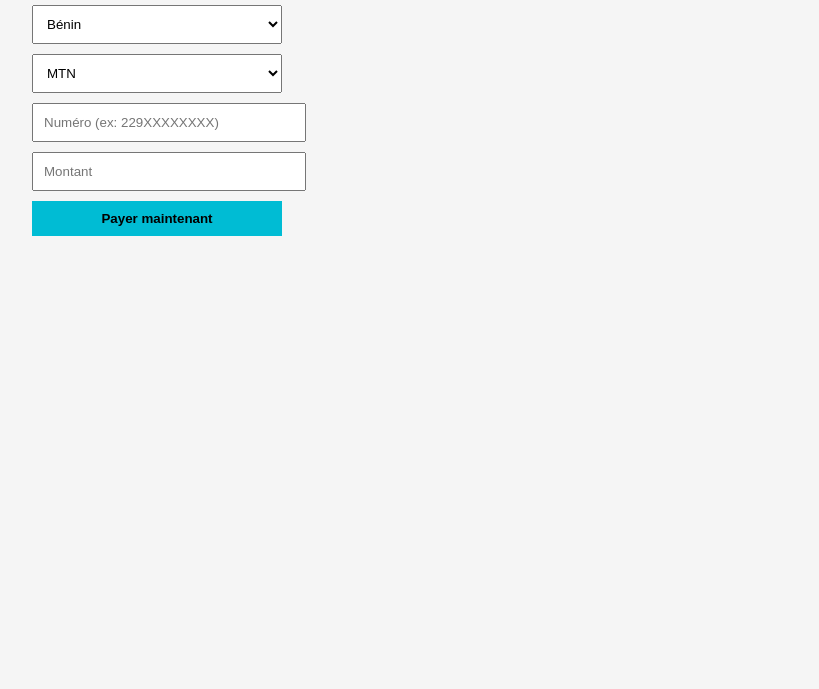
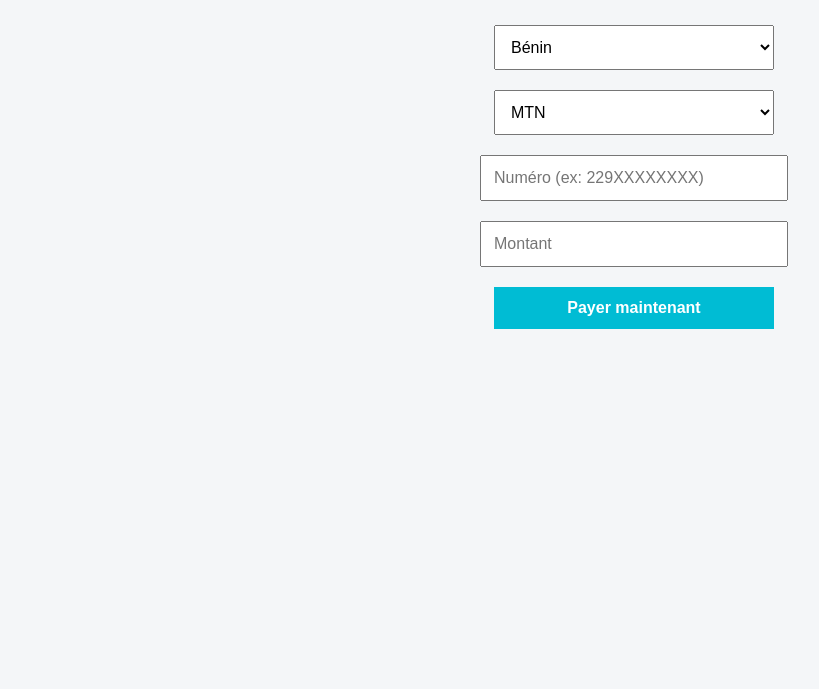
Before and after one commit to canadaservice/canadaservicepayement, a website: page payer.html in a window 1280 px wide. Shown: the part 111-800 px from the top of the page, without its empty margins (6-825 px from the left). Drawn offline with Linux system fonts and the light colour scheme.

Commit message:
Update payer.html

```diff
--- a/payer.html
+++ b/payer.html
@@ -2,21 +2,29 @@
 <html>
 <head>
   <title>Paiement sécurisé</title>
+
   <style>
     body {
       font-family: Arial;
-      padding: 30px;
-      background: #f5f5f5;
+      padding: 40px;
+      background: #f4f6f8;
+      text-align: center;
     }
 
-    input, select, button {
-      padding: 10px;
-      margin-top: 10px;
-      width: 250px;
+    h2 {
+      margin-bottom: 30px;
+    }
+
+    select, input, button {
+      width: 280px;
+      padding: 12px;
+      margin: 10px;
+      font-size: 16px;
     }
 
     button {
       background: #00bcd4;
+      color: white;
       border: none;
       cursor: pointer;
       font-weight: bold;
@@ -28,6 +36,7 @@
 
     #result {
       margin-top: 20px;
+      font-size: 18px;
       font-weight: bold;
     }
   </style>
@@ -37,16 +46,14 @@
 
 <h2>Paiement sécurisé 💳</h2>
 
-<!-- 🌍 PAYS -->
 <select id="country" onchange="updateOperators()">
   <option value="BEN">Bénin</option>
+  <option value="CIV">Côte d'Ivoire</option>
   <option value="CMR">Cameroun</option>
-  <option value="CIV">Côte d'Ivoire</option>
 </select>
 
 <br>
 
-<!-- 📱 OPERATEUR -->
 <select id="operator"></select>
 
 <br>
@@ -63,14 +70,13 @@
 
 <script>
 
-// 🔥 OPERATEURS PAR PAYS
+// 🔥 OPERATEURS
 const operatorsByCountry = {
   BEN: ["MTN", "MOOV"],
   CIV: ["MTN", "ORANGE"],
   CMR: ["MTN", "ORANGE"]
 };
 
-// 🔄 mise à jour opérateurs
 function updateOperators() {
   const country = document.getElementById("country").value;
   const operatorSelect = document.getElementById("operator");
@@ -85,7 +91,7 @@
   });
 }
 
-// 🚀 au chargement
+// initial
 updateOperators();
 
 // 💳 PAIEMENT
@@ -97,13 +103,11 @@
   const result = document.getElementById("result");
   const btn = document.getElementById("btn");
 
-  // 🔐 validation
   if (!phone || !amount) {
     result.innerText = "❌ Remplis tous les champs";
     return;
   }
 
-  // 🔄 nettoyage numéro
   const cleanPhone = phone.replace("+", "");
 
   result.innerText = "⏳ Paiement en cours...";
@@ -127,9 +131,9 @@
     console.log(data);
 
     if (data.status === "ACCEPTED") {
-      result.innerText = "✅ Paiement envoyé 📲 Vérifiez votre téléphone";
+      result.innerText = "📲 Demande envoyée ! Confirme sur ton téléphone";
     } else {
-      result.innerText = "❌ Erreur : " + JSON.stringify(data);
+      result.innerText = "❌ " + JSON.stringify(data);
     }
 
   } catch (err) {
```
